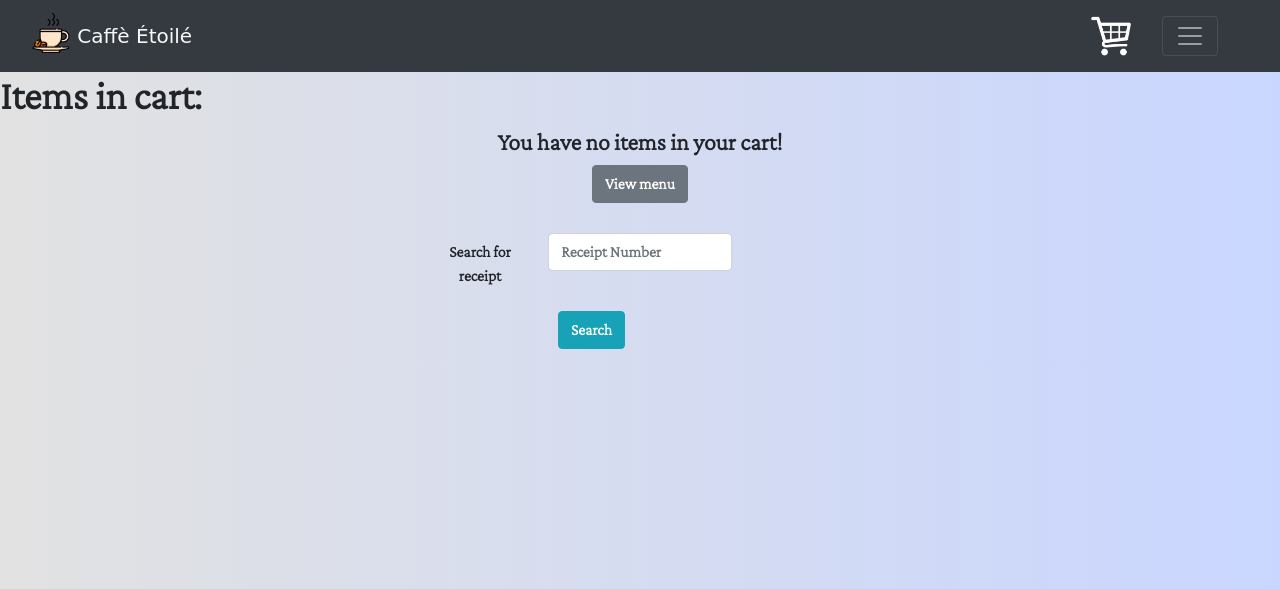
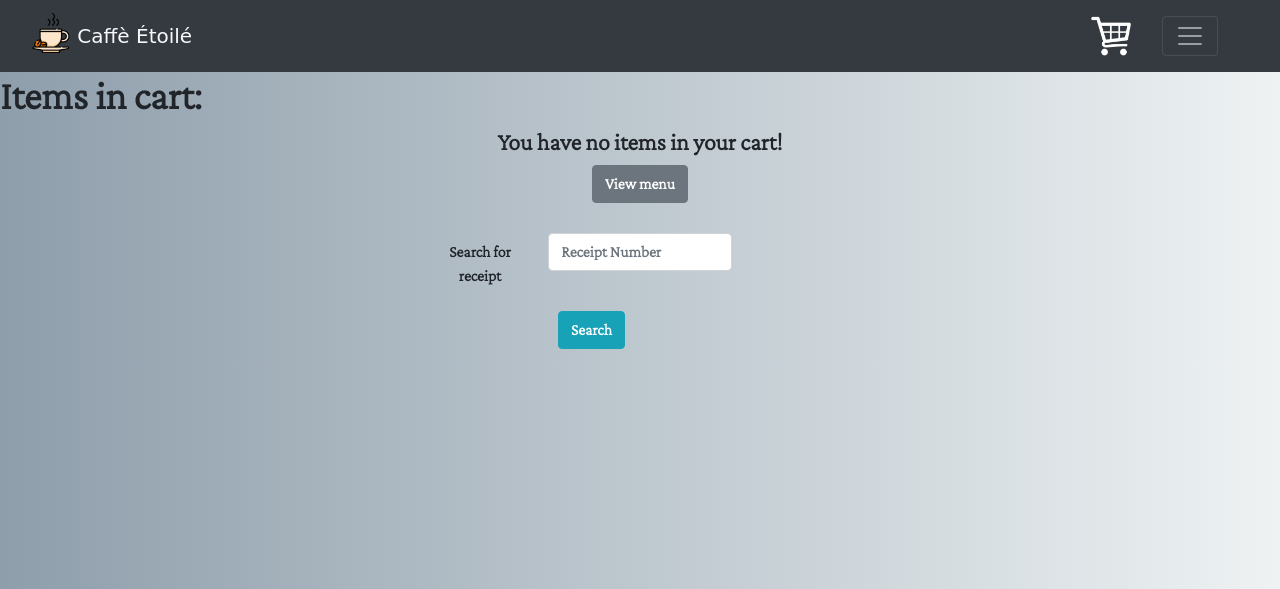
Before and after one commit to Mercrist/caffe-etoile, a Flask app: page /order in a window 1280 px wide. Shown: the top 589 px of the page. Run offline with Flask 2, Linux system fonts and the light colour scheme; some libraries are stand-ins or nearby versions; some web fonts are replaced.

Commit message:
Better background color for orders

```diff
--- a/static/styles/order.css
+++ b/static/styles/order.css
@@ -1,17 +1,17 @@
 .crimson-font {
     font-family: 'Crimson Pro', serif;
     font-weight: bold;
- }
+}
 
- #lookUpReceipt {
+#lookUpReceipt {
     width: 100%;
-  }
+}
 
 #searchFormWrapper {
     margin-top: 30px;
- }
+}
 
- .remove-btn {
+.remove-btn {
     position: relative;
     /*margin-left: 720px;*/
 
@@ -19,5 +19,5 @@
 
 body {
     overflow-x: hidden;
-    background: linear-gradient(0.25turn, #E2E2E2,#C9D6FF);
+    background: linear-gradient(0.25turn, #8e9eab, #eef2f3);
 }
```
